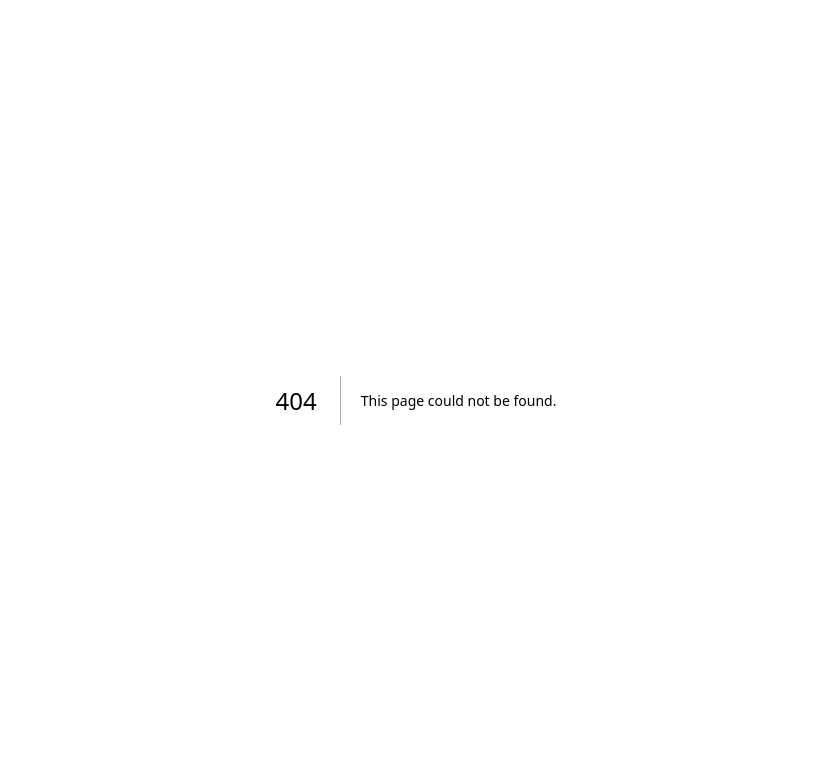
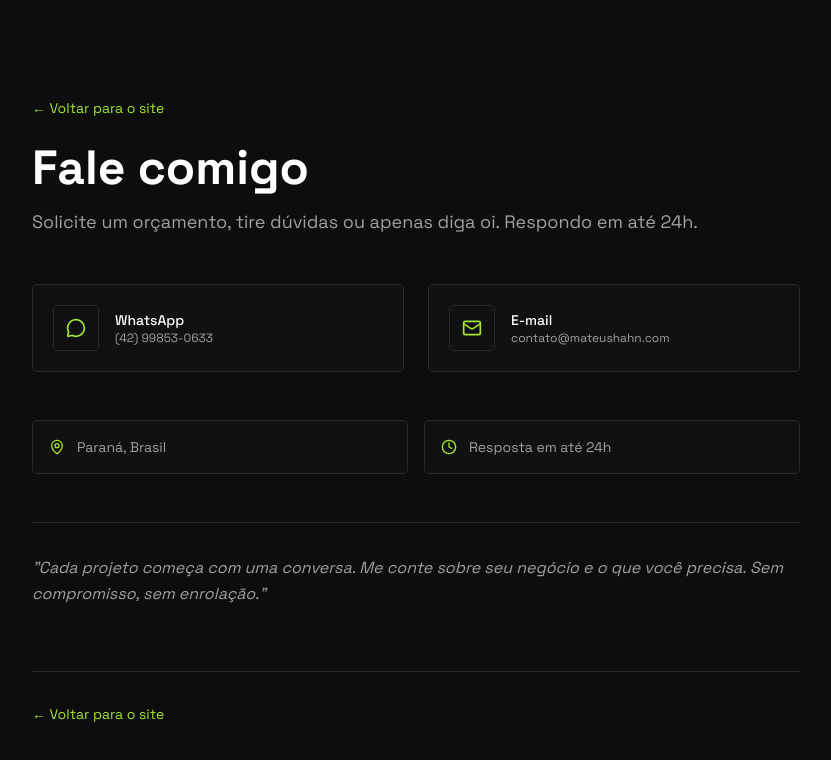
Before and after one commit to mateushahndev/mateushahn, a Next.js app: page /contato in a window 1280 px wide. Before the commit this address had no page. Shown: the top 760 px of the page, without its empty margins (224-1055 px from the left). Built offline with nearby package versions, Linux system fonts and the light colour scheme.

Commit message:
feat: adiciona página /contato com schema ContactPage

```diff
--- /dev/null
+++ b/app/contato/page.tsx
@@ -0,0 +1,125 @@
+import Link from 'next/link'
+import { Mail, MapPin, Clock, MessageCircle } from 'lucide-react'
+
+export const metadata = {
+  title: 'Contato | Mateus Hahn',
+  description:
+    'Fale com Mateus Hahn. Solicite um orçamento, tire dúvidas ou apenas diga oi. Respondo em até 24h.',
+  openGraph: {
+    title: 'Contato | Mateus Hahn',
+    description: 'Fale com Mateus Hahn. Solicite um orçamento, tire dúvidas ou apenas diga oi.',
+    url: 'https://mateushahn.com/contato',
+    siteName: 'Mateus Hahn',
+    locale: 'pt_BR',
+    type: 'website',
+  },
+  alternates: {
+    canonical: 'https://mateushahn.com/contato',
+  },
+}
+
+export default function Contato() {
+  return (
+    <main className="min-h-screen bg-[#0D0D0D] text-white px-4 py-16 md:py-24">
+      {/* JSON-LD: ContactPage Schema */}
+      <script
+        type="application/ld+json"
+        dangerouslySetInnerHTML={{
+          __html: JSON.stringify({
+            '@context': 'https://schema.org',
+            '@type': 'ContactPage',
+            url: 'https://mateushahn.com/contato',
+            name: 'Contato | Mateus Hahn',
+            description:
+              'Fale com Mateus Hahn. Solicite um orçamento, tire dúvidas ou apenas diga oi.',
+            isPartOf: {
+              '@type': 'WebSite',
+              name: 'Mateus Hahn',
+              url: 'https://mateushahn.com',
+            },
+            mainEntity: {
+              '@type': 'ContactPoint',
+              contactType: 'customer service',
+              email: 'contato@mateushahn.com',
+              availableLanguage: ['Portuguese'],
+              contactOption: 'WhatsApp',
+              url: 'https://wa.me/5542998530633',
+            },
+          }),
+        }}
+      />
+
+      <div className="max-w-3xl mx-auto">
+        {/* Cabeçalho */}
+        <div className="mb-12">
+          <Link href="/" className="text-[#A3E635] hover:underline text-sm">
+            ← Voltar para o site
+          </Link>
+          <h1 className="text-3xl md:text-5xl font-bold mt-6">Fale comigo</h1>
+          <p className="text-[#A0A0A0] text-base md:text-lg mt-4 max-w-2xl">
+            Solicite um orçamento, tire dúvidas ou apenas diga oi. Respondo em até 24h.
+          </p>
+        </div>
+
+        {/* Grid de contato */}
+        <div className="grid md:grid-cols-2 gap-6 mb-12">
+          {/* WhatsApp */}
+          <a
+            href="https://wa.me/5542998530633?text=Ol%C3%A1%20Mateus%2C%20vim%20pelo%20seu%20site%20e%20gostaria%20de%20um%20or%C3%A7amento"
+            target="_blank"
+            rel="noopener noreferrer"
+            className="flex items-center gap-4 p-5 border border-[#2A2A2A] rounded-[5px] bg-[#111111] hover:border-[#A3E635]/30 transition-all duration-300 group"
+          >
+            <div className="p-3 border border-[#2A2A2A] rounded-[5px] text-[#A3E635] group-hover:border-[#A3E635]/30">
+              <MessageCircle className="h-5 w-5" />
+            </div>
+            <div>
+              <p className="text-sm font-medium text-white">WhatsApp</p>
+              <p className="text-xs text-[#A0A0A0]">(42) 99853-0633</p>
+            </div>
+          </a>
+
+          {/* E-mail */}
+          <a
+            href="mailto:contato@mateushahn.com"
+            className="flex items-center gap-4 p-5 border border-[#2A2A2A] rounded-[5px] bg-[#111111] hover:border-[#A3E635]/30 transition-all duration-300 group"
+          >
+            <div className="p-3 border border-[#2A2A2A] rounded-[5px] text-[#A3E635] group-hover:border-[#A3E635]/30">
+              <Mail className="h-5 w-5" />
+            </div>
+            <div>
+              <p className="text-sm font-medium text-white">E-mail</p>
+              <p className="text-xs text-[#A0A0A0]">contato@mateushahn.com</p>
+            </div>
+          </a>
+        </div>
+
+        {/* Informações adicionais */}
+        <div className="grid md:grid-cols-2 gap-4 mb-12">
+          <div className="flex items-center gap-3 p-4 border border-[#2A2A2A] rounded-[5px] bg-[#111111]">
+            <MapPin className="h-4 w-4 text-[#A3E635]" />
+            <span className="text-sm text-[#A0A0A0]">Paraná, Brasil</span>
+          </div>
+          <div className="flex items-center gap-3 p-4 border border-[#2A2A2A] rounded-[5px] bg-[#111111]">
+            <Clock className="h-4 w-4 text-[#A3E635]" />
+            <span className="text-sm text-[#A0A0A0]">Resposta em até 24h</span>
+          </div>
+        </div>
+
+        {/* Mensagem final */}
+        <div className="border-t border-[#2A2A2A] pt-8">
+          <p className="text-[#A0A0A0] text-base leading-relaxed italic">
+            "Cada projeto começa com uma conversa. Me conte sobre seu negócio e o que você precisa. Sem compromisso, sem enrolação."
+          </p>
+        </div>
+
+        {/* Rodapé da página */}
+        <div className="mt-16 pt-8 border-t border-[#2A2A2A] text-sm text-[#A0A0A0]">
+          <Link href="/" className="text-[#A3E635] hover:underline">
+            ← Voltar para o site
+          </Link>
+        </div>
+      </div>
+    </main>
+  )
+}
--- a/components/landing/footer.tsx
+++ b/components/landing/footer.tsx
@@ -2,24 +2,34 @@ import Link from 'next/link'
 import { analytics } from '@/lib/analytics'
 
 export function Footer() {
+  const handleWhatsAppClick = () => {
+    analytics.whatsappClick('footer')
+  }
+
   return (
     <footer className="py-8 px-4 md:px-6 border-t border-[#2A2A2A]">
       <div className="max-w-6xl mx-auto text-center space-y-4">
-        <div className="flex justify-center gap-6 text-sm text-[#A0A0A0]">
+        <div className="flex flex-wrap justify-center gap-4 md:gap-6 text-sm text-[#A0A0A0]">
           <Link
-            href="https://wa.me/5542998530633?text=Ol%C3%A1%20Mateus%2C%20vim%20pelo%20seu%20site%20e%20gostaria%20de%20um%20or%C3%A7amento"
+            href="https://wa.me/5542998530633"
             target="_blank"
             rel="noopener noreferrer"
-            onClick={() => analytics.whatsappClick('footer')}
+            onClick={handleWhatsAppClick}
+            className="hover:text-[#A3E635] transition-colors"
           >
             WhatsApp
           </Link>
           <Link
             href="mailto:contato@mateushahn.com"
             className="hover:text-[#A3E635] transition-colors"
-            aria-label="Enviar e-mail para Mateus Hahn"
           >
             E-mail
+          </Link>
+          <Link
+            href="/contato"
+            className="hover:text-[#A3E635] transition-colors"
+          >
+            Contato
           </Link>
           <Link
             href="/politica-privacidade"
```
